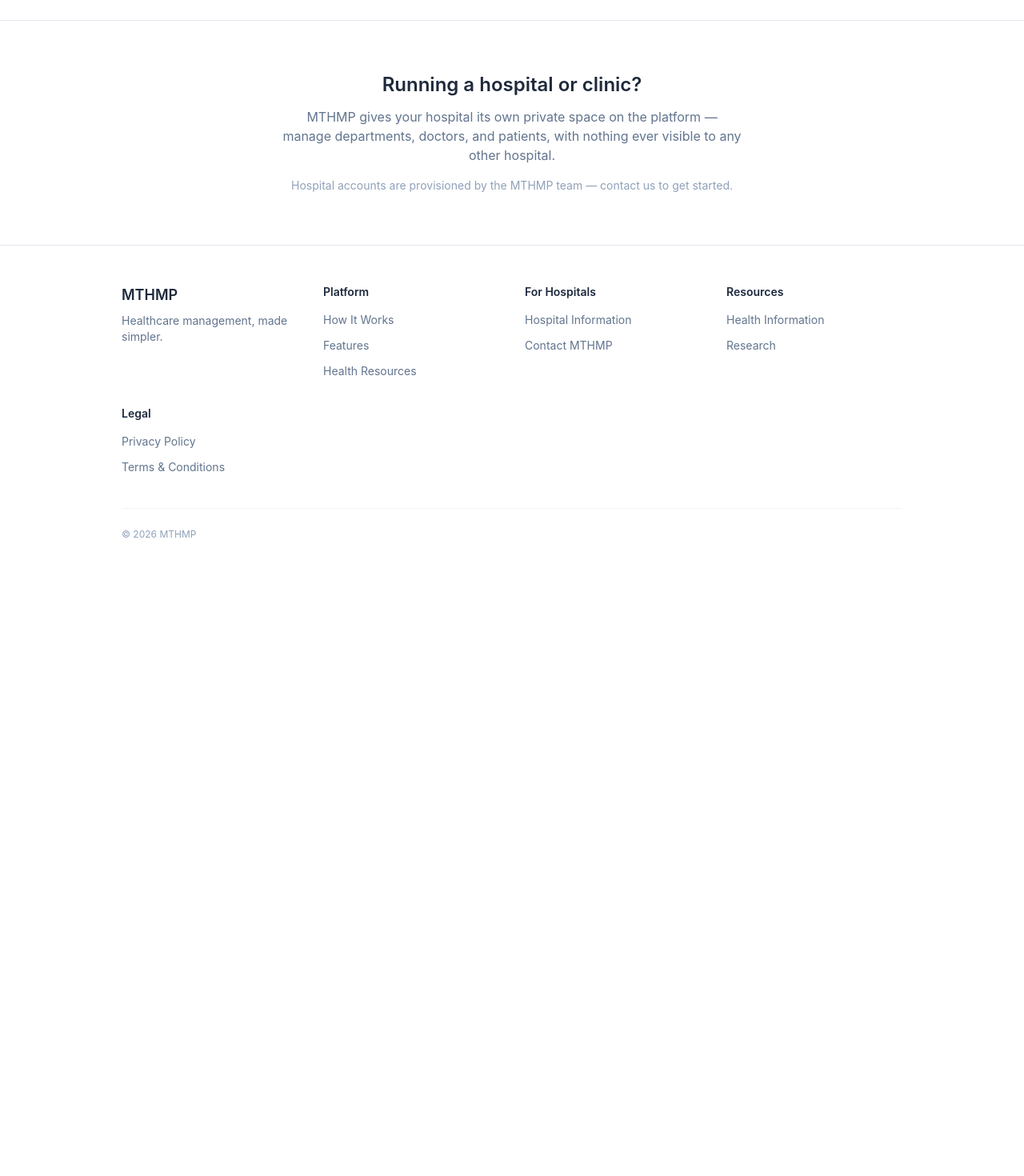
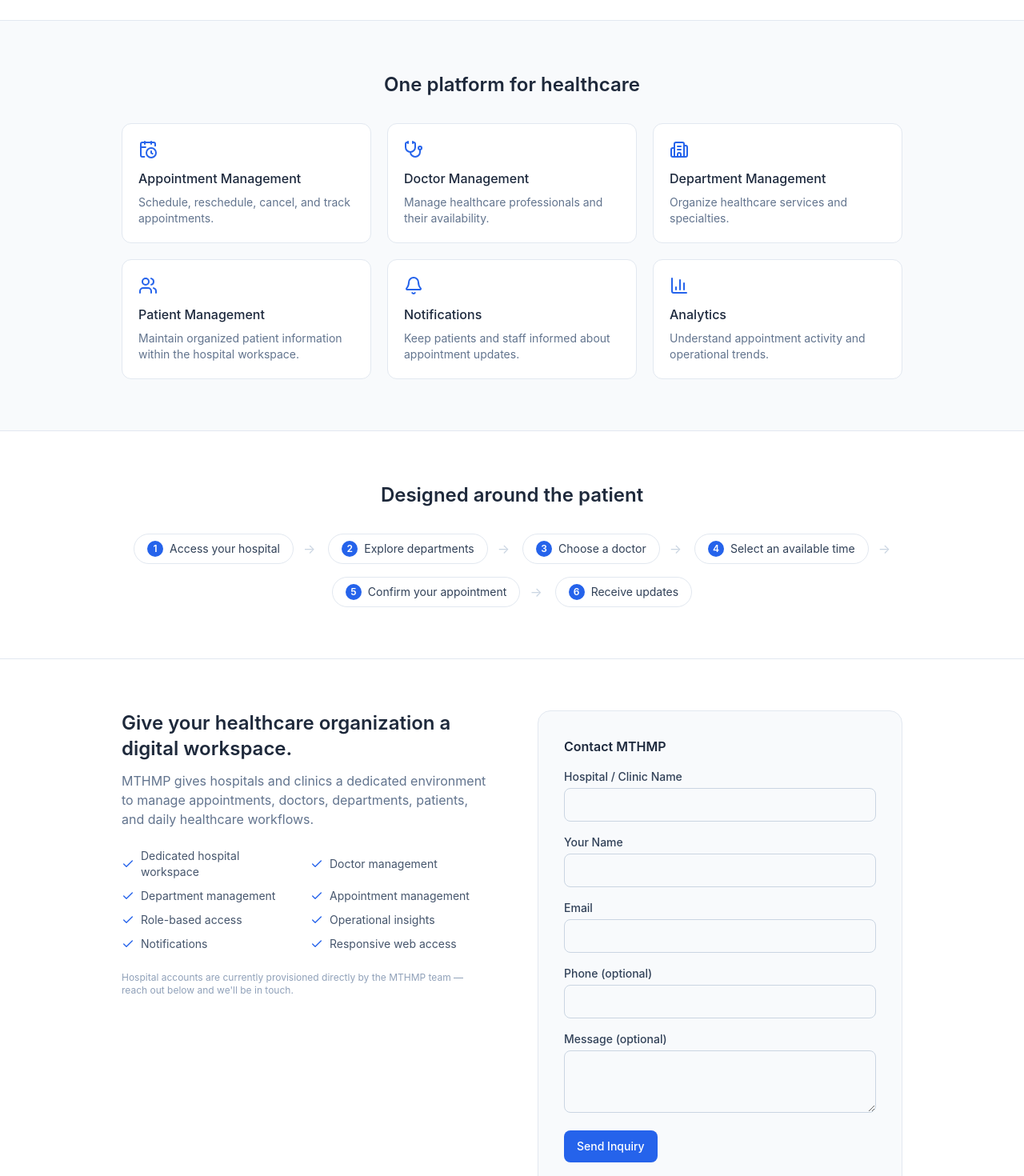
Before and after one commit to NaolDT/MTHMP, a React app in the folder frontend/: page / in a window 1280 px wide. Shown: the part 1440-2910 px from the top of the page at 80% size. Before the commit the page ends 2164 px from the top, so only its background shows below. Built offline with nearby package versions, Linux system fonts and the light colour scheme; no server answers; the HTML template or start-up script is replaced by a standard one.

Commit message:
feat: add platform features, patient experience, and hospital section with working contact form

```diff
--- /dev/null
+++ b/frontend/src/api/contact.api.js
@@ -0,0 +1,6 @@
+import { apiClient } from './client';
+
+export async function submitContactInquiry(payload) {
+  const { data } = await apiClient.post('/contact', payload);
+  return data.data;
+}
--- a/frontend/src/features/marketing/HomePage.jsx
+++ b/frontend/src/features/marketing/HomePage.jsx
@@ -3,6 +3,9 @@ import PublicFooter from '../../shared/components/PublicFooter';
 import HeroSection from './HeroSection';
 import PlatformOverview from './PlatformOverview';
 import HowItWorks from './HowItWorks';
+import PlatformFeatures from './PlatformFeatures';
+import PatientExperience from './PatientExperience';
+import HospitalSection from './HospitalSection';
 import { useScrollToHash } from '../../shared/hooks/useScrollToHash';
 
 export default function HomePage() {
@@ -15,20 +18,9 @@ export default function HomePage() {
       <HeroSection />
       <PlatformOverview />
       <HowItWorks />
-
-      <section className="bg-white border-t border-slate-200 w-full">
-        <div className="max-w-5xl mx-auto px-4 sm:px-6 py-10 sm:py-16 text-center">
-          <h2 className="text-xl sm:text-2xl font-semibold text-brand-dark">Running a hospital or clinic?</h2>
-          <p className="mt-3 text-sm sm:text-base text-slate-500 max-w-xl mx-auto">
-            MTHMP gives your hospital its own private space on the platform —
-            manage departments, doctors, and patients, with nothing ever
-            visible to any other hospital.
-          </p>
-          <p className="mt-4 text-sm text-slate-400">
-            Hospital accounts are provisioned by the MTHMP team — contact us to get started.
-          </p>
-        </div>
-      </section>
+      <PlatformFeatures />
+      <PatientExperience />
+      <HospitalSection />
 
       <PublicFooter />
     </div>
--- /dev/null
+++ b/frontend/src/features/marketing/HospitalSection.jsx
@@ -0,0 +1,128 @@
+import { useState } from 'react';
+import { useMutation } from '@tanstack/react-query';
+import { Check } from 'lucide-react';
+import Input from '../../shared/components/Input';
+import Button from '../../shared/components/Button';
+import { submitContactInquiry } from '../../api/contact.api';
+
+const capabilities = [
+  'Dedicated hospital workspace',
+  'Doctor management',
+  'Department management',
+  'Appointment management',
+  'Role-based access',
+  'Operational insights',
+  'Notifications',
+  'Responsive web access',
+];
+
+const emptyForm = { hospitalName: '', contactName: '', email: '', phone: '', message: '' };
+
+export default function HospitalSection() {
+  const [form, setForm] = useState(emptyForm);
+  const [error, setError] = useState('');
+
+  const mutation = useMutation({
+    mutationFn: submitContactInquiry,
+    onError: (err) => {
+      const details = err.response?.data?.details;
+      setError(Array.isArray(details) ? details.join(' ') : err.response?.data?.message || 'Something went wrong. Please try again.');
+    },
+  });
+
+  function handleSubmit(e) {
+    e.preventDefault();
+    setError('');
+    mutation.mutate(form);
+  }
+
+  return (
+    <section id="for-hospitals" className="bg-white border-t border-slate-200 scroll-mt-16">
+      <div className="max-w-5xl mx-auto px-4 sm:px-6 py-12 sm:py-16">
+        <div className="grid grid-cols-1 lg:grid-cols-2 gap-10 lg:gap-16">
+          <div>
+            <h2 className="text-xl sm:text-2xl font-semibold text-brand-dark">
+              Give your healthcare organization a digital workspace.
+            </h2>
+            <p className="mt-3 text-sm sm:text-base text-slate-500">
+              MTHMP gives hospitals and clinics a dedicated environment to manage
+              appointments, doctors, departments, patients, and daily healthcare workflows.
+            </p>
+
+            <ul className="mt-6 grid grid-cols-1 sm:grid-cols-2 gap-x-4 gap-y-2.5">
+              {capabilities.map((item) => (
+                <li key={item} className="flex items-center gap-2 text-sm text-slate-600">
+                  <Check size={16} className="text-brand shrink-0" />
+                  {item}
+                </li>
+              ))}
+            </ul>
+
+            <p className="mt-6 text-xs text-slate-400">
+              Hospital accounts are currently provisioned directly by the MTHMP team —
+              reach out below and we'll be in touch.
+            </p>
+          </div>
+
+          <div className="bg-slate-50 rounded-2xl border border-slate-200 p-6 sm:p-8">
+            {mutation.isSuccess ? (
+              <div className="text-center py-8">
+                <Check className="mx-auto text-green-600" size={32} />
+                <p className="mt-3 font-medium text-slate-800">Thank you!</p>
+                <p className="mt-1 text-sm text-slate-500">We've received your inquiry and will be in touch soon.</p>
+              </div>
+            ) : (
+              <form onSubmit={handleSubmit} className="space-y-4">
+                <h3 className="font-semibold text-slate-800">Contact MTHMP</h3>
+                <Input
+                  id="hospitalName"
+                  label="Hospital / Clinic Name"
+                  value={form.hospitalName}
+                  onChange={(e) => setForm((p) => ({ ...p, hospitalName: e.target.value }))}
+                  required
+                />
+                <Input
+                  id="contactName"
+                  label="Your Name"
+                  value={form.contactName}
+                  onChange={(e) => setForm((p) => ({ ...p, contactName: e.target.value }))}
+                  required
+                />
+                <Input
+                  id="email"
+                  type="email"
+                  label="Email"
+                  value={form.email}
+                  onChange={(e) => setForm((p) => ({ ...p, email: e.target.value }))}
+                  required
+                />
+                <Input
+                  id="phone"
+                  label="Phone (optional)"
+                  value={form.phone}
+                  onChange={(e) => setForm((p) => ({ ...p, phone: e.target.value }))}
+                />
+                <div className="w-full">
+                  <label className="block text-sm font-medium text-slate-700 mb-1" htmlFor="message">Message (optional)</label>
+                  <textarea
+                    id="message"
+                    rows={3}
+                    className="w-full rounded-lg border border-slate-300 px-3 py-2 text-sm focus:outline-none focus:ring-2 focus:ring-brand"
+                    value={form.message}
+                    onChange={(e) => setForm((p) => ({ ...p, message: e.target.value }))}
+                  />
+                </div>
+
+                {error && <p className="text-sm text-red-600 bg-red-50 rounded-lg px-3 py-2">{error}</p>}
+
+                <Button type="submit" isLoading={mutation.isPending} className="w-full">
+                  Send Inquiry
+                </Button>
+              </form>
+            )}
+          </div>
+        </div>
+      </div>
+    </section>
+  );
+}
--- /dev/null
+++ b/frontend/src/features/marketing/PatientExperience.jsx
@@ -0,0 +1,32 @@
+const journey = [
+  'Access your hospital',
+  'Explore departments',
+  'Choose a doctor',
+  'Select an available time',
+  'Confirm your appointment',
+  'Receive updates',
+];
+
+export default function PatientExperience() {
+  return (
+    <section className="max-w-5xl mx-auto px-4 sm:px-6 py-12 sm:py-16">
+      <h2 className="text-xl sm:text-2xl font-semibold text-brand-dark text-center">Designed around the patient</h2>
+
+      <div className="mt-8 flex flex-wrap justify-center gap-3 sm:gap-4">
+        {journey.map((step, i) => (
+          <div key={step} className="flex items-center gap-3">
+            <div className="flex items-center gap-2 bg-white rounded-full border border-slate-200 px-4 py-2">
+              <span className="w-5 h-5 rounded-full bg-brand text-white text-xs font-semibold flex items-center justify-center shrink-0">
+                {i + 1}
+              </span>
+              <span className="text-sm text-slate-700 whitespace-nowrap">{step}</span>
+            </div>
+            {i < journey.length - 1 && (
+              <span className="text-slate-300 hidden sm:inline" aria-hidden="true">→</span>
+            )}
+          </div>
+        ))}
+      </div>
+    </section>
+  );
+}
--- /dev/null
+++ b/frontend/src/features/marketing/PlatformFeatures.jsx
@@ -0,0 +1,30 @@
+import { CalendarClock, Stethoscope, Building2, Users, Bell, BarChart3 } from 'lucide-react';
+
+const features = [
+  { icon: CalendarClock, title: 'Appointment Management', text: 'Schedule, reschedule, cancel, and track appointments.' },
+  { icon: Stethoscope, title: 'Doctor Management', text: 'Manage healthcare professionals and their availability.' },
+  { icon: Building2, title: 'Department Management', text: 'Organize healthcare services and specialties.' },
+  { icon: Users, title: 'Patient Management', text: 'Maintain organized patient information within the hospital workspace.' },
+  { icon: Bell, title: 'Notifications', text: 'Keep patients and staff informed about appointment updates.' },
+  { icon: BarChart3, title: 'Analytics', text: 'Understand appointment activity and operational trends.' },
+];
+
+export default function PlatformFeatures() {
+  return (
+    <section id="features" className="bg-slate-50 border-y border-slate-200 scroll-mt-16">
+      <div className="max-w-5xl mx-auto px-4 sm:px-6 py-12 sm:py-16">
+        <h2 className="text-xl sm:text-2xl font-semibold text-brand-dark text-center">One platform for healthcare</h2>
+
+        <div className="mt-8 grid grid-cols-1 sm:grid-cols-2 lg:grid-cols-3 gap-5">
+          {features.map((feature) => (
+            <div key={feature.title} className="bg-white rounded-xl border border-slate-200 p-5">
+              <feature.icon className="text-brand" size={24} />
+              <h3 className="mt-3 font-medium text-slate-800">{feature.title}</h3>
+              <p className="mt-2 text-sm text-slate-500">{feature.text}</p>
+            </div>
+          ))}
+        </div>
+      </div>
+    </section>
+  );
+}
```
